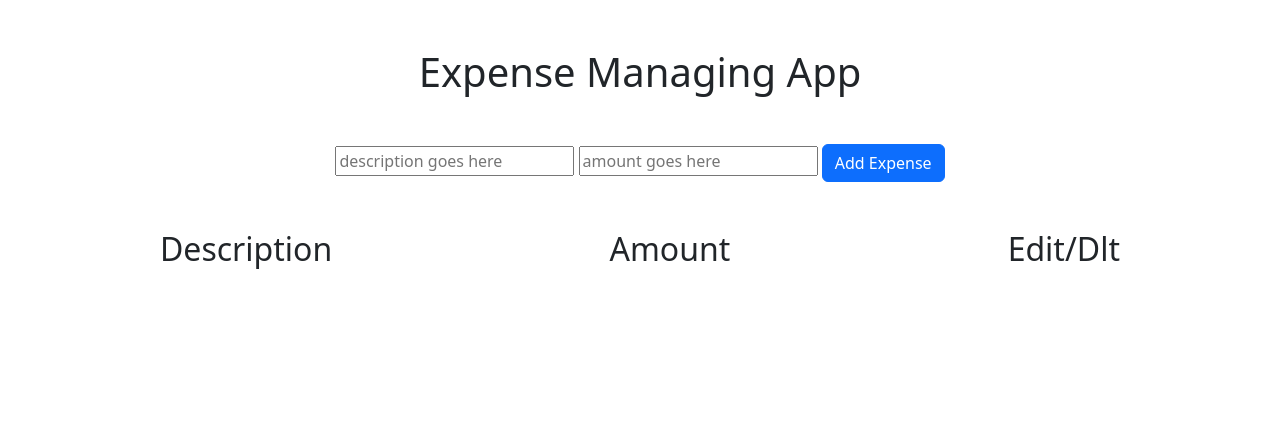
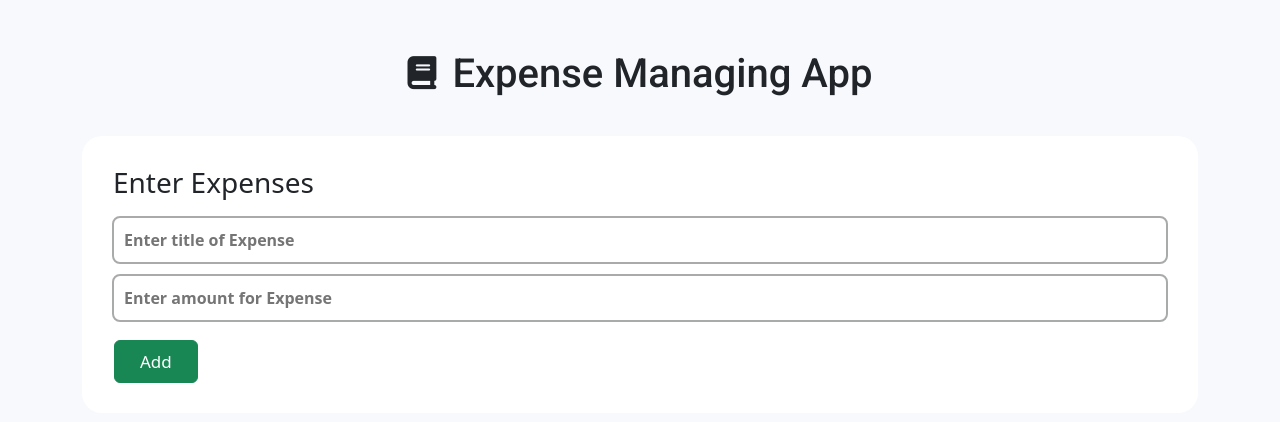
Before and after one commit to shahzaibalijamro/expense-managing-app, a plain HTML site: page index.html in a window 1280 px wide. Drawn offline with nearby package versions, Linux system fonts and the light colour scheme.

Commit message:
commands added

```diff
--- a/index.html
+++ b/index.html
@@ -1,14 +1,39 @@
 <!DOCTYPE html>
 <html lang="en">
+
 <head>
     <meta charset="UTF-8">
     <meta name="viewport" content="width=device-width, initial-scale=1.0">
     <title>Expense Managing App</title>
-    <link href="https://cdn.jsdelivr.net/npm/bootstrap@5.3.3/dist/css/bootstrap.min.css" rel="stylesheet" integrity="sha384-QWTKZyjpPEjISv5WaRU9OFeRpok6YctnYmDr5pNlyT2bRjXh0JMhjY6hW+ALEwIH" crossorigin="anonymous">
+    <link rel="stylesheet" href="style.css">
+    <link href="https://cdn.jsdelivr.net/npm/bootstrap@5.3.3/dist/css/bootstrap.min.css" rel="stylesheet"
+        integrity="sha384-QWTKZyjpPEjISv5WaRU9OFeRpok6YctnYmDr5pNlyT2bRjXh0JMhjY6hW+ALEwIH" crossorigin="anonymous">
+    <link rel="preconnect" href="https://fonts.googleapis.com">
+    <link rel="preconnect" href="https://fonts.gstatic.com" crossorigin>
+    <link
+        href="https://fonts.googleapis.com/css2?family=Roboto:ital,wght@0,100;0,300;0,400;0,500;0,700;0,900;1,100;1,300;1,400;1,500;1,700;1,900&display=swap"
+        rel="stylesheet">
+    <link rel="preconnect" href="https://fonts.googleapis.com">
+    <link rel="preconnect" href="https://fonts.gstatic.com" crossorigin>
+    <link
+        href="https://fonts.googleapis.com/css2?family=Nunito+Sans:ital,opsz,wght@0,6..12,200..1000;1,6..12,200..1000&family=Roboto:ital,wght@0,100;0,300;0,400;0,500;0,700;0,900;1,100;1,300;1,400;1,500;1,700;1,900&display=swap"
+        rel="stylesheet">
 </head>
-<body>
-    <h1 class="text-center my-5">Expense Managing App</h1>
-    <div class="text-center">
+
+<body style="background-color: #f7f9fd;">
+    <div class="logo-wrapper d-flex justify-content-center align-items-center">
+        <span class="me-3 logo-font"><i class="fa-solid fa-book"></i></span>
+        <h1 class="text-center main-logo">Expense Managing App</h1>
+    </div>
+    <div class="container">
+        <div class="bg-white input-wrapper">
+            <h3 style="margin-left: 1px;" class="text-start mb-3">Enter Expenses</h3>
+            <input class="input input-title" type="text" placeholder="Enter title of Expense">
+            <input class="input input-amount" type="text" placeholder="Enter amount for Expense">
+            <button class="btn btn-success mt-2">Add</button>
+        </div>
+    </div>
+    <!-- <div class="text-center">
         <form id="form">
             <input id="input1" type="text" placeholder="description goes here" required>
             <input id="input2" type="number" placeholder="amount goes here" required>
@@ -29,8 +54,12 @@
 
     <h1 id="totalamount-wrapper" class="text-center">
 
-    </h1>
+    </h1> -->
     <script src="app.js"></script>
-    <script src="https://cdn.jsdelivr.net/npm/bootstrap@5.3.3/dist/js/bootstrap.bundle.min.js" integrity="sha384-YvpcrYf0tY3lHB60NNkmXc5s9fDVZLESaAA55NDzOxhy9GkcIdslK1eN7N6jIeHz" crossorigin="anonymous"></script>
+    <script src="https://kit.fontawesome.com/e686848577.js" crossorigin="anonymous"></script>
+    <script src="https://cdn.jsdelivr.net/npm/bootstrap@5.3.3/dist/js/bootstrap.bundle.min.js"
+        integrity="sha384-YvpcrYf0tY3lHB60NNkmXc5s9fDVZLESaAA55NDzOxhy9GkcIdslK1eN7N6jIeHz"
+        crossorigin="anonymous"></script>
 </body>
+
 </html>
--- /dev/null
+++ b/style.css
@@ -0,0 +1,48 @@
+.logo-wrapper {
+    margin-top: 50px;
+}
+
+.main-logo {
+    font-family: "Roboto", sans-serif;
+    font-weight: 500;
+    font-style: normal;
+    font-size: 40px;
+}
+
+.logo-font{
+    font-size: 33px;
+    font-weight: 600;
+    margin-top: -10px;
+}
+
+.container{
+    max-width: 1200px;
+}
+
+.input-wrapper{
+    padding: 30px;
+    border-radius: 20px;
+    margin-top: 30px;
+}
+
+.input{
+    width: 100%;
+    display: block;
+    margin-bottom: 10px;
+    padding: 10px;
+    color: #a9aaaa;
+    font-weight: 600;
+    border: 2px solid #a9aaaa;
+    border-radius: 8px;
+}
+
+.input:focus-visible {
+    outline: green auto 1px;
+}
+
+.btn-success{
+    padding: 8px 25px !important;
+    font-weight: 500 !important;
+    font-size: 17px !important;
+    margin-left: 2px;
+}
```
